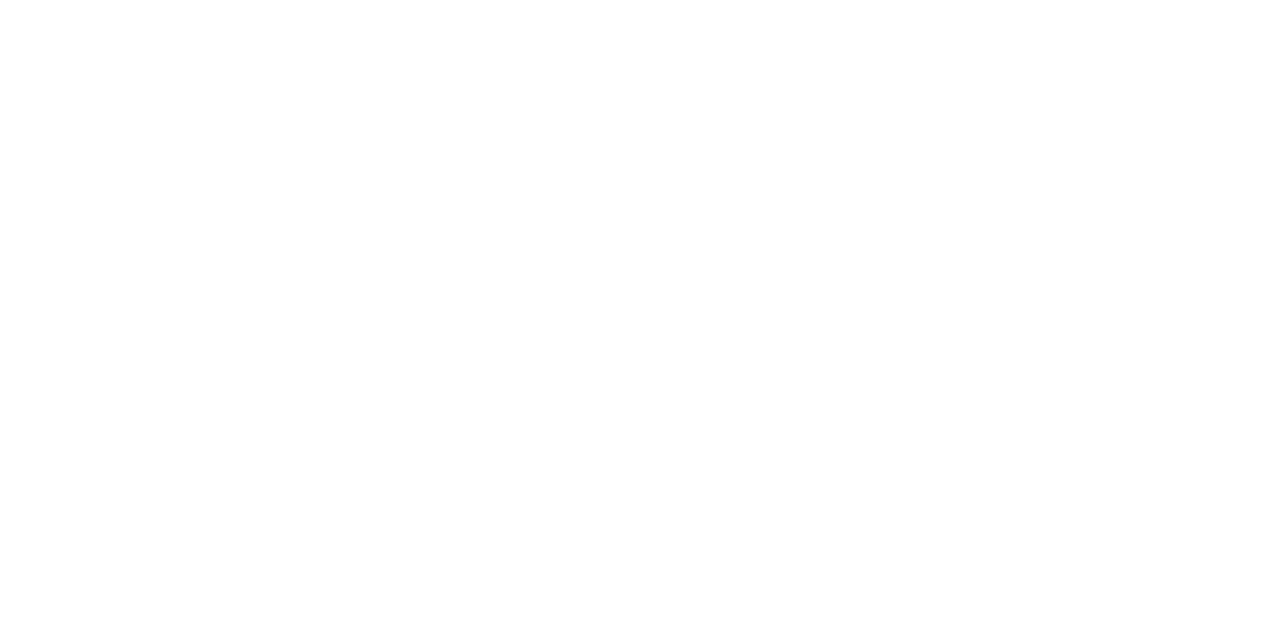
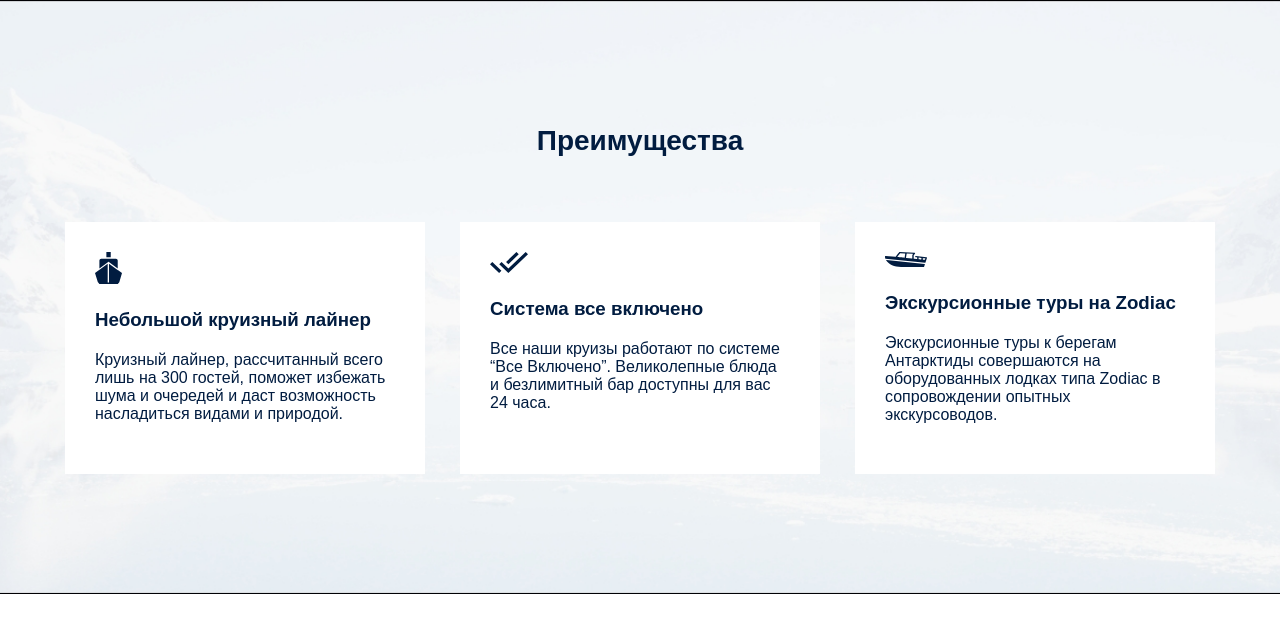
Before and after one commit to Morqqulis/antarctic, a plain HTML site: page index.html in a window 1280 px wide. Drawn offline with Linux system fonts and the light colour scheme.

Commit message:
Advatanges section ready

```diff
--- a/index.html
+++ b/index.html
@@ -19,22 +19,40 @@
 
    <main>
       <!-- hero -->
-      <sectio class="advantages">
+
+
+
+      <!-- Advantages -->
+      <section class="advantages">
          <div class="container">
-            <h3 class="advantages__title title"></h3>
+            <h3 class="advantages__title title">Преимущества</h3>
             <div class="advantages__items">
-
+               <div class="advantages__item">
+                  <img src="./assets/images/advantages/items/1.svg" alt="Advantages image">
+                  <h3 class="advantages__heading">Небольшой круизный лайнер</h3>
+                  <p class="advantages__desc">
+                     Круизный лайнер, рассчитанный всего лишь на 300 гостей, поможет избежать шума и очередей и даст возможность насладиться видами и природой.
+                  </p>
+               </div>
+               <div class="advantages__item">
+                  <img src="./assets/images/advantages/items/2.svg" alt="Advantages image">
+                  <h3 class="advantages__heading">Система все включено</h3>
+                  <p class="advantages__desc">
+                     Все наши круизы работают
+                     по системе “Все Включено”. Великолепные блюда и безлимитный бар доступны для вас 24 часа.
+                  </p>
+               </div>
+               <div class="advantages__item">
+                  <img src="./assets/images/advantages/items/3.svg" alt="Advantages image">
+                  <h3 class="advantages__heading">Экскурсионные туры на Zodiac</h3>
+                  <p class="advantages__desc">
+                     Экскурсионные туры к берегам Антарктиды совершаются на оборудованных лодках типа Zodiac в сопровождении опытных экскурсоводов.
+                  </p>
+               </div>
             </div>
          </div>
-         </section>
-         <!-- hero end -->
-
-         <div>
-            <div class="container">
-
-            </div>
-         </div>
-
+      </section>
+         <!-- Advantages end -->
    </main>
 </body>
 
--- a/styles/index.css
+++ b/styles/index.css
@@ -2,16 +2,61 @@
 
 :root {
 	--background: #fff;
-	--foreground: #000;
+	--foreground: #011c40;
 }
 
 body {
 	background-color: var(--background);
 	color: var(--foreground);
+	font-family: Montserrat, sans-serif;
+}
+.container {
+	margin: 0 auto;
+	padding: 0 15px;
+	max-width: 1180px;
 }
 
+.title {
+	font-weight: 600;
+	font-size: 28px;
+	line-height: 150%;
+}
 /* ----------------------------------------- */
 
 /* ---Header--- */
 
 /* ---Header end--- */
+
+/* ---Advantages--- */
+.advantages {
+	background: url('../assets/images/advantages/bg.jpeg') center / cover no-repeat;
+	padding: 120px 0;
+}
+.container {
+}
+.advantages__title {
+	margin-bottom: 60px;
+	text-align: center;
+}
+.title {
+}
+.advantages__items {
+	display: flex;
+	justify-content: space-between;
+	gap: 5px;
+}
+.advantages__item {
+	background-color: #fff;
+	padding: 30px 30px 50px 30px;
+	max-width: 360px;
+	img {
+		display: block;
+		margin-bottom: 25px;
+	}
+}
+.advantages__heading {
+	margin-bottom: 20px;
+}
+.advantages__desc {
+}
+/* ---Advantages end--- */
```
Also changed, not shown: assets/images/advantages/bg.jpeg (added), assets/images/advantages/items/1.svg (added), assets/images/advantages/items/2.svg (added), assets/images/advantages/items/3.svg (added).
